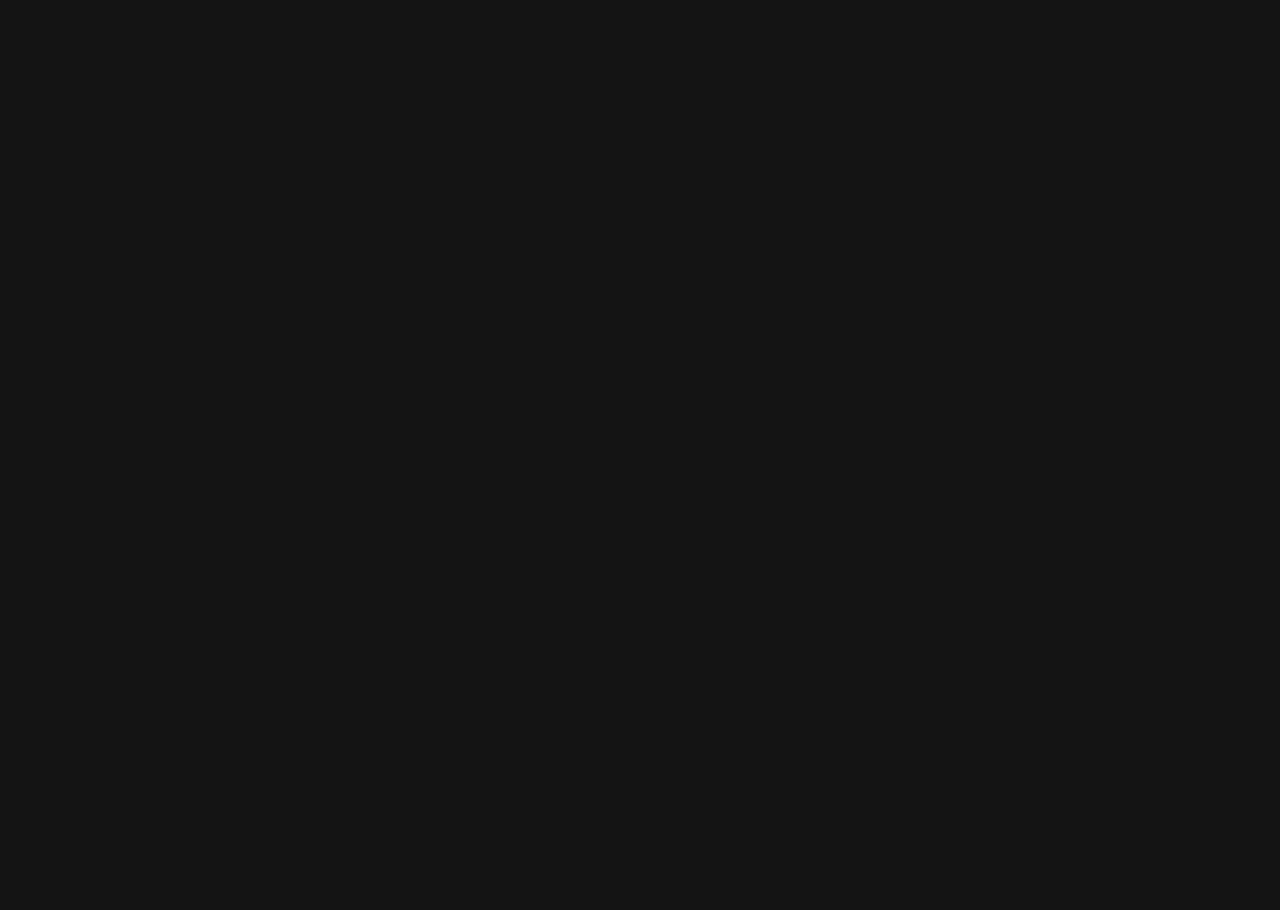
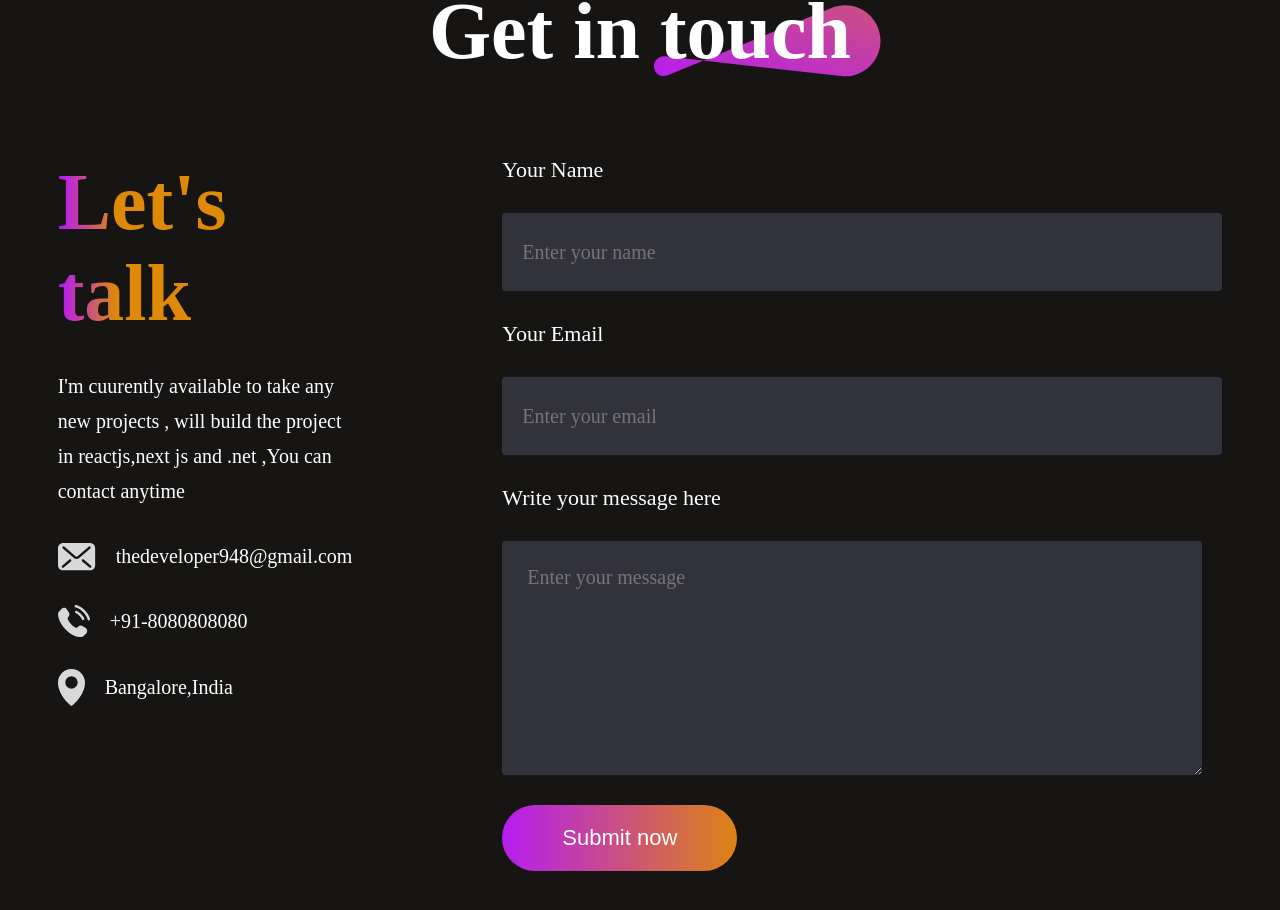
Before and after one commit to shaz290/portfolio-1, a React (Vite) app: page / in a window 1280 px wide. Shown: the part 5093-6003 px from the top of the page. Before the commit the page ends 4999 px from the top, so only its background shows below. Built offline with nearby package versions, Linux system fonts and the light colour scheme; a web font is replaced by a local one.

Commit message:
contact section

```diff
--- a/src/App.jsx
+++ b/src/App.jsx
@@ -4,6 +4,7 @@
 import About from './Components/About/About'
 import Services from './Components/Services/Services'
 import MyWork from './Components/MyWork/MyWork'
+import Contact from './Components/Contact/Contact'
 
 const App = () => {
   return (
@@ -13,6 +14,7 @@
       <About />
       <Services />
       <MyWork />
+      <Contact />
     </div>
   )
 }
--- /dev/null
+++ b/src/Components/Contact/Contact.css
@@ -0,0 +1,119 @@
+.contact {
+    display: flex;
+    flex-direction: column;
+    align-items: center;
+    justify-content: center;
+    gap: 80px;
+    margin: 80px 170px;
+}
+
+.contact-title {
+    position: relative;
+}
+
+.contact-title h1 {
+    padding: 0px 30px;
+    font-size: 80px;
+    font-weight: 600;
+}
+
+.contact-title img {
+    position: absolute;
+    bottom: 0;
+    right: 0;
+    z-index: -1;
+}
+
+.conatct-section {
+    display: flex;
+    gap: 150px;
+}
+
+.contact-left {
+    display: flex;
+    flex-direction: column;
+    gap: 30px;
+}
+
+.contact-left h1 {
+    font-size: 80px;
+    font-weight: 700;
+    background: linear-gradient(270deg, #DF8908 80%, #B415FF 100%);
+    background-clip: text;
+    -webkit-background-clip: text;
+    -webkit-text-fill-color: transparent;
+}
+
+.contact-left p {
+    max-width: 550px;
+    color: white;
+    font-size: 20px;
+    line-height: 35px;
+}
+
+.contact-details {
+    display: flex;
+    flex-direction: column;
+    gap: 30px;
+    color: white;
+    font-size: 22px;
+}
+
+.contact-detail {
+    display: flex;
+    align-items: center;
+    gap: 20px;
+}
+
+.contact-right {
+    display: flex;
+    flex-direction: column;
+    align-items: start;
+    gap: 30px;
+}
+
+.contact-right label {
+    color: white;
+    font-size: 22px;
+    font-weight: 500;
+}
+
+.contact-right input {
+    border: none;
+    width: 700px;
+    height: 78px;
+    padding-left: 20px;
+    border-radius: 4px;
+    background: #32323c;
+    color: #A0A0A0;
+    font-family: Outfit;
+    font-size: 20px;
+}
+
+.contact-right textarea {
+    width: 650px;
+    border: none;
+    padding: 25px;
+    border-radius: 4px;
+    background: #32323c;
+    color: #A0A0A0;
+    font-family: Outfit;
+    font-size: 20px;
+}
+
+.contact-submit {
+    border: none;
+    color: white;
+    border-radius: 50px;
+    background: linear-gradient(270deg, #DF8908 -5.29%, #B415FF 106.70%);
+    font-size: 22px;
+    padding: 20px 60px;
+    margin-bottom: 50px;
+    cursor: pointer;
+    transition: 0.3s;
+}
+
+.contact-submit:hover {
+    transform: scale(1.1);
+    transition: 0.3s;
+}
--- /dev/null
+++ b/src/Components/Contact/Contact.jsx
@@ -0,0 +1,50 @@
+import React from 'react'
+import './Contact.css'
+import theme_pattern from '../../assets/theme_pattern.svg'
+
+import mail_icon from '../../assets/mail_icon.svg'
+import location_icon from '../../assets/location_icon.svg'
+import call_icon from '../../assets/call_icon.svg'
+
+
+
+
+const Contact = () => {
+    return (
+        <div className='contact'>
+            <div className="contact-title">
+                <h1>Get in touch</h1>
+                <img src={theme_pattern} alt="" />
+            </div>
+            <div className="conatct-section">
+                <div className="contact-left">
+                    <h1>Let's talk</h1>
+                    <p>I'm cuurently available to take any new projects , will build the project in reactjs,next js and .net ,You can contact anytime</p>
+                    <div className="contact-details">
+                        <div className="contact-detail">
+                            <img src={mail_icon} alt="" /> <p>thedeveloper948@gmail.com</p>
+                        </div>
+                        <div className="contact-detail">
+                            <img src={call_icon} alt="" /> <p>+91-8080808080</p>
+                        </div>
+                        <div className="contact-detail">
+                            <img src={location_icon} alt="" /> <p>Bangalore,India</p>
+                        </div>
+                    </div>
+                </div>
+
+                <form className="contact-right">
+                    <label htmlFor="">Your Name</label>
+                    <input type="text" placeholder='Enter your name' name='name' />
+                    <label htmlFor="">Your Email</label>
+                    <input type="email" placeholder='Enter your email' name='email' />
+                    <label htmlFor="">Write your message here</label>
+                    <textarea name="message" rows="8" placeholder='Enter your message'></textarea>
+                    <button type='submit' className='contact-submit'>Submit now</button>
+                </form>
+            </div>
+        </div>
+    )
+}
+
+export default Contact
```
